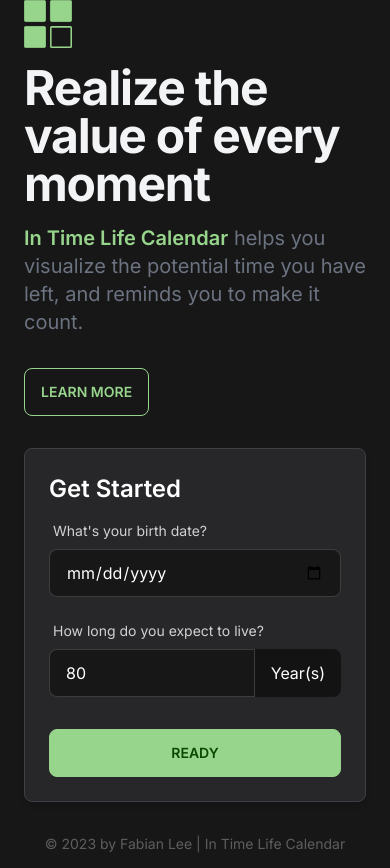
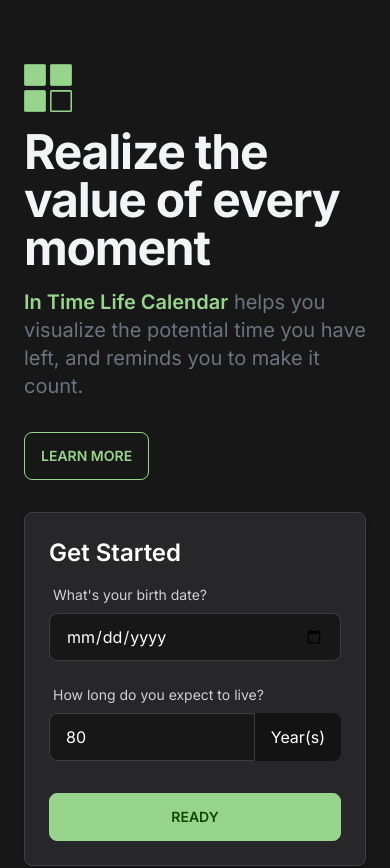
Before and after one commit to fabianlee1211/in-time-life-calendar, a Next.js app: page / in a window 390 px wide. Shown: the top 868 px of the page. Built offline with nearby package versions, Linux system fonts and the light colour scheme.

Commit message:
fix: container and date style

```diff
--- a/src/pages/index.tsx
+++ b/src/pages/index.tsx
@@ -14,7 +14,7 @@
         title="In Time Life Calendar"
         description="Visualize your remaining time of your life with the In Time Life Calendar. Make the most of every moment and never let another one slip away."
       />
-      <section className="max-w-screen-2xl px-6 lg:px-12 mx-auto w-full flex-1 flex flex-col items-center justify-center">
+      <section className="max-w-screen-2xl px-6 lg:px-12 mx-auto w-full flex-1 flex flex-col items-center justify-center py-16">
         <App />
       </section>
     </>
--- a/src/styles/globals.css
+++ b/src/styles/globals.css
@@ -23,6 +23,14 @@
   letter-spacing: -0.025em;
 }
 
+input[type='date'] {
+  display: block;
+  /* Solution 1 */
+  -webkit-appearance: textfield;
+  -moz-appearance: textfield;
+  min-height: 1.2em;
+}
+
 #__next > main {
   min-height: 100vh;
   display: flex;
```
